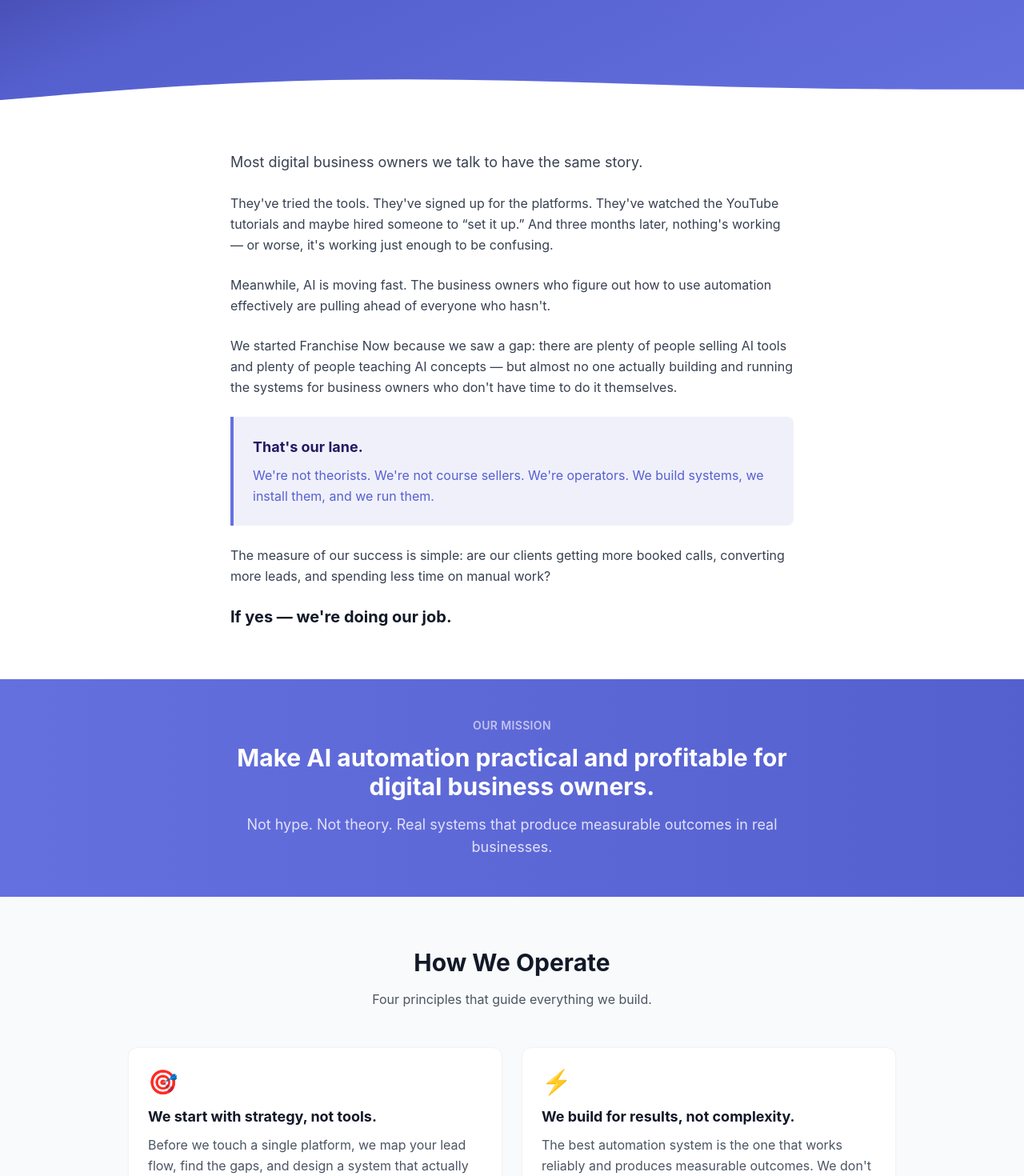
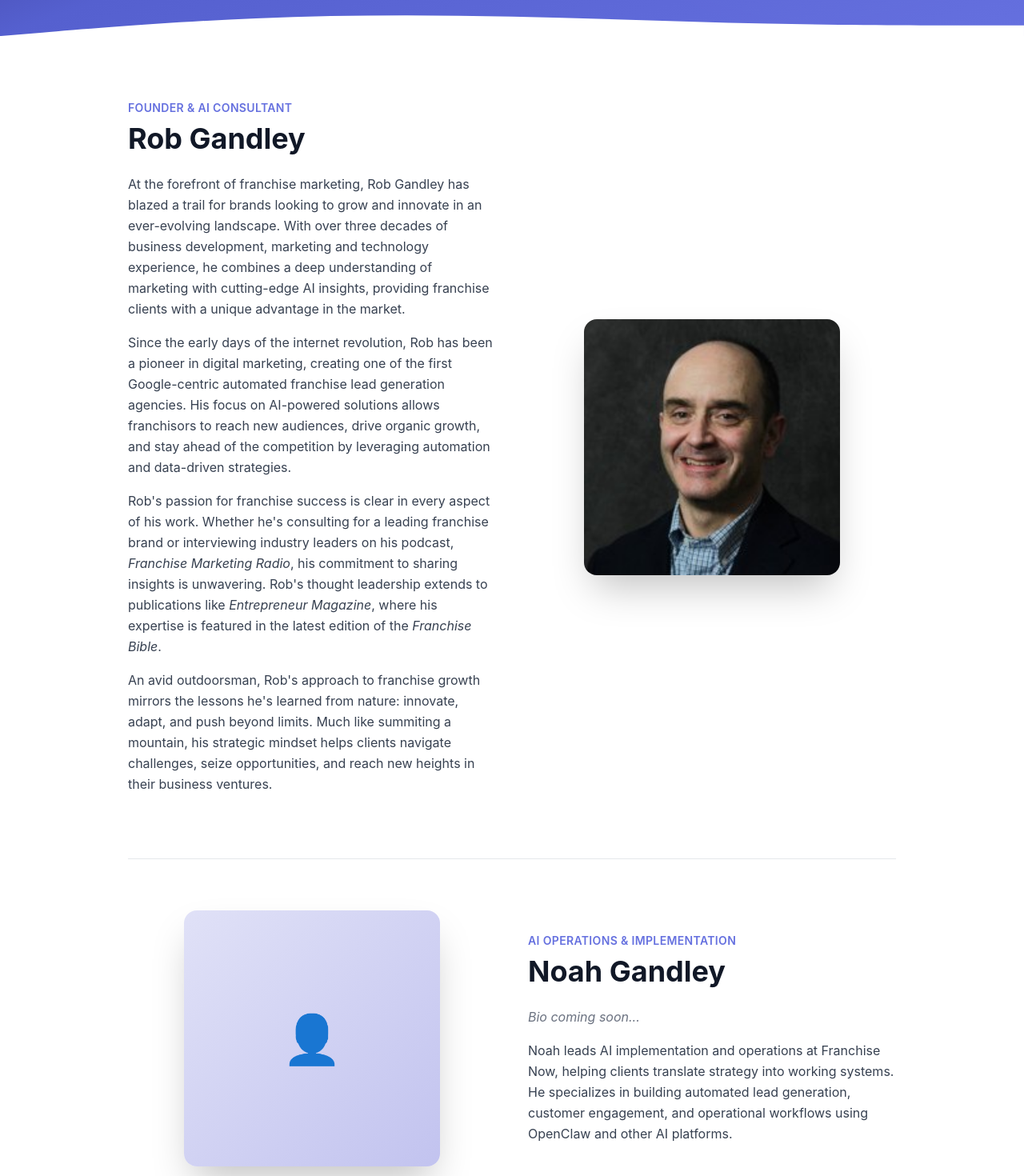
Before and after one commit to Gandley/franchise-now-openclaw, a Next.js app: page /about in a window 1280 px wide. Shown: the part 500-1970 px from the top of the page at 80% size. Built offline with nearby package versions, Linux system fonts and the light colour scheme.

Commit message:
Add About Us page with Rob Gandley bio and photo, update nav

```diff
--- a/app/about/page.tsx
+++ b/app/about/page.tsx
@@ -1,16 +1,17 @@
 import Link from 'next/link'
+import Image from 'next/image'
 import type { Metadata } from 'next'
 
 export const metadata: Metadata = {
-  title: 'About Franchise Now | AI Automation Agency',
-  description: 'Franchise Now is an AI automation agency that builds and manages custom systems for digital business owners. Here\'s who we are and why we built this.',
+  title: 'About Us | Franchise Now',
+  description: 'Meet the team behind Franchise Now. Rob and Noah Gandley help business owners install AI systems that generate leads and automate operations.',
 }
 
 export default function AboutPage() {
   return (
     <>
       {/* HERO - Full Bleed */}
-      <section className="relative bg-gradient-to-br from-brand-900 via-brand-700 to-brand-600 min-h-[70vh] flex items-center">
+      <section className="relative bg-gradient-to-br from-brand-900 via-brand-700 to-brand-600 min-h-[60vh] flex items-center">
         <div className="absolute inset-0 opacity-10">
           <div className="absolute inset-0" style={{
             backgroundImage: `radial-gradient(circle at 80% 20%, rgba(255,255,255,0.1) 0%, transparent 50%)`
@@ -19,13 +20,13 @@ export default function AboutPage() {
 
         <div className="relative max-w-4xl mx-auto px-4 sm:px-6 lg:px-8 py-16 text-center">
           <div className="inline-block bg-white/10 backdrop-blur-sm text-white text-sm font-semibold px-5 py-2 rounded-full mb-6 border border-white/20">
-            Our Story
+            Meet The Team
           </div>
           <h1 className="text-3xl md:text-4xl lg:text-5xl font-bold text-white leading-tight mb-6">
-            We Got Tired of Watching Business Owners Pay for Tools That Never Got Turned On.
+            A Father-Son Team Building AI Systems for Business Growth
           </h1>
           <p className="text-xl md:text-2xl text-brand-100 leading-relaxed max-w-2xl mx-auto">
-            So we built an agency that does it for them.
+            We combine decades of marketing expertise with cutting-edge AI to help businesses automate what matters.
           </p>
         </div>
 
@@ -37,35 +38,97 @@ export default function AboutPage() {
         </div>
       </section>
 
-      {/* STORY - Compact Layout */}
-      <section className="py-16 bg-white">
-        <div className="max-w-3xl mx-auto px-4 sm:px-6 lg:px-8">
-          <div className="space-y-6 text-gray-700 leading-relaxed">
-            <p className="text-lg">Most digital business owners we talk to have the same story.</p>
+      {/* TEAM SECTION */}
+      <section className="py-20 bg-white">
+        <div className="max-w-5xl mx-auto px-4 sm:px-6 lg:px-8">
 
-            <p>They&apos;ve tried the tools. They&apos;ve signed up for the platforms. They&apos;ve watched the YouTube tutorials and maybe hired someone to &ldquo;set it up.&rdquo; And three months later, nothing&apos;s working — or worse, it&apos;s working just enough to be confusing.</p>
+          {/* Rob Gandley */}
+          <div className="mb-20">
+            <div className="grid md:grid-cols-2 gap-10 items-center">
+              <div className="order-2 md:order-1">
+                <div className="text-brand-600 font-semibold text-sm uppercase tracking-wide mb-2">Founder & AI Consultant</div>
+                <h2 className="text-3xl md:text-4xl font-bold text-gray-900 mb-6">Rob Gandley</h2>
+                <div className="space-y-4 text-gray-700 leading-relaxed">
+                  <p>
+                    At the forefront of franchise marketing, Rob Gandley has blazed a trail for brands looking to
+                    grow and innovate in an ever-evolving landscape. With over three decades of business
+                    development, marketing and technology experience, he combines a deep understanding of
+                    marketing with cutting-edge AI insights, providing franchise clients with a unique advantage in
+                    the market.
+                  </p>
+                  <p>
+                    Since the early days of the internet revolution, Rob has been a pioneer in digital
+                    marketing, creating one of the first Google-centric automated franchise lead generation
+                    agencies. His focus on AI-powered solutions allows franchisors to reach new audiences, drive
+                    organic growth, and stay ahead of the competition by leveraging automation and data-driven
+                    strategies.
+                  </p>
+                  <p>
+                    Rob&apos;s passion for franchise success is clear in every aspect of his work. Whether he&apos;s
+                    consulting for a leading franchise brand or interviewing industry leaders on his podcast,
+                    <em> Franchise Marketing Radio</em>, his commitment to sharing insights is unwavering. Rob&apos;s thought
+                    leadership extends to publications like <em>Entrepreneur Magazine</em>, where his expertise is
+                    featured in the latest edition of the <em>Franchise Bible</em>.
+                  </p>
+                  <p>
+                    An avid outdoorsman, Rob&apos;s approach to franchise growth mirrors the lessons he&apos;s learned
+                    from nature: innovate, adapt, and push beyond limits. Much like summiting a mountain, his
+                    strategic mindset helps clients navigate challenges, seize opportunities, and reach new
+                    heights in their business ventures.
+                  </p>
+                </div>
+              </div>
+              <div className="order-1 md:order-2 flex justify-center">
+                <div className="relative w-72 h-72 md:w-80 md:h-80 rounded-2xl overflow-hidden shadow-2xl">
+                  <Image
+                    src="/rob-gandley.jpg"
+                    alt="Rob Gandley - Founder & AI Consultant"
+                    fill
+                    className="object-cover"
+                    priority
+                  />
+                </div>
+              </div>
+            </div>
+          </div>
 
-            <p>Meanwhile, AI is moving fast. The business owners who figure out how to use automation effectively are pulling ahead of everyone who hasn&apos;t.</p>
+          {/* Divider */}
+          <div className="border-t border-gray-200 my-16"></div>
 
-            <p>We started Franchise Now because we saw a gap: there are plenty of people selling AI tools and plenty of people teaching AI concepts — but almost no one actually building and running the systems for business owners who don&apos;t have time to do it themselves.</p>
+          {/* Noah Gandley - Placeholder */}
+          <div>
+            <div className="grid md:grid-cols-2 gap-10 items-center">
+              <div className="flex justify-center">
+                <div className="relative w-72 h-72 md:w-80 md:h-80 rounded-2xl overflow-hidden shadow-2xl bg-gradient-to-br from-brand-100 to-brand-200 flex items-center justify-center">
+                  <span className="text-brand-400 text-6xl">👤</span>
+                </div>
+              </div>
+              <div>
+                <div className="text-brand-600 font-semibold text-sm uppercase tracking-wide mb-2">AI Operations & Implementation</div>
+                <h2 className="text-3xl md:text-4xl font-bold text-gray-900 mb-6">Noah Gandley</h2>
+                <div className="space-y-4 text-gray-700 leading-relaxed">
+                  <p className="text-gray-500 italic">
+                    Bio coming soon...
+                  </p>
+                  <p>
+                    Noah leads AI implementation and operations at Franchise Now, helping clients
+                    translate strategy into working systems. He specializes in building automated lead
+                    generation, customer engagement, and operational workflows using OpenClaw and other
+                    AI platforms.
+                  </p>
+                </div>
+              </div>
+            </div>
+          </div>
 
-            <div className="bg-brand-50 border-l-4 border-brand-500 p-6 my-8 rounded-r-lg">
-              <p className="font-bold text-brand-900 text-lg mb-2">That&apos;s our lane.</p>
-              <p className="text-brand-700">We&apos;re not theorists. We&apos;re not course sellers. We&apos;re operators. We build systems, we install them, and we run them.</p>
-            </div>
-
-            <p>The measure of our success is simple: are our clients getting more booked calls, converting more leads, and spending less time on manual work?</p>
-
-            <p className="font-bold text-gray-900 text-xl">If yes — we&apos;re doing our job.</p>
-          </div>
         </div>
       </section>
 
       {/* MISSION - Compact */}
-      <section className="py-12 bg-gradient-to-r from-brand-600 to-brand-700 text-white">
+      <section className="py-16 bg-gradient-to-r from-brand-600 to-brand-700 text-white">
         <div className="max-w-3xl mx-auto px-4 sm:px-6 lg:px-8 text-center">
           <div className="text-brand-200 text-sm font-semibold uppercase tracking-wide mb-3">Our Mission</div>
-          <h2 className="text-2xl md:text-3xl font-bold mb-4">Make AI automation practical and profitable for digital business owners.</h2>
+          <h2 className="text-2xl md:text-3xl font-bold mb-4">Make AI automation practical and profitable for business owners.</h2>
           <p className="text-brand-100 text-lg">Not hype. Not theory. Real systems that produce measurable outcomes in real businesses.</p>
         </div>
       </section>
--- a/components/Nav.tsx
+++ b/components/Nav.tsx
@@ -16,6 +16,7 @@ export default function Nav() {
 
           {/* Desktop */}
           <div className="hidden md:flex items-center gap-6">
+            <Link href="/about" className="text-gray-600 hover:text-gray-900 font-medium transition-colors text-sm">About</Link>
             <Link href="/services" className="text-gray-600 hover:text-gray-900 font-medium transition-colors text-sm">Our Services</Link>
             <Link href="/growthos" className="text-gray-600 hover:text-gray-900 font-medium transition-colors text-sm">GrowthOS</Link>
             <Link href="/blog" className="text-gray-600 hover:text-gray-900 font-medium transition-colors text-sm">Blog</Link>
@@ -43,6 +44,7 @@ export default function Nav() {
         {/* Mobile menu */}
         {open && (
           <div className="md:hidden pb-4 flex flex-col gap-4">
+            <Link href="/about" className="text-gray-700 font-medium" onClick={() => setOpen(false)}>About</Link>
             <Link href="/services" className="text-gray-700 font-medium" onClick={() => setOpen(false)}>Our Services</Link>
             <Link href="/growthos" className="text-gray-700 font-medium" onClick={() => setOpen(false)}>GrowthOS</Link>
             <Link href="/blog" className="text-gray-700 font-medium" onClick={() => setOpen(false)}>Blog</Link>
```
Also changed, not shown: public/rob-gandley.jpg (added).
